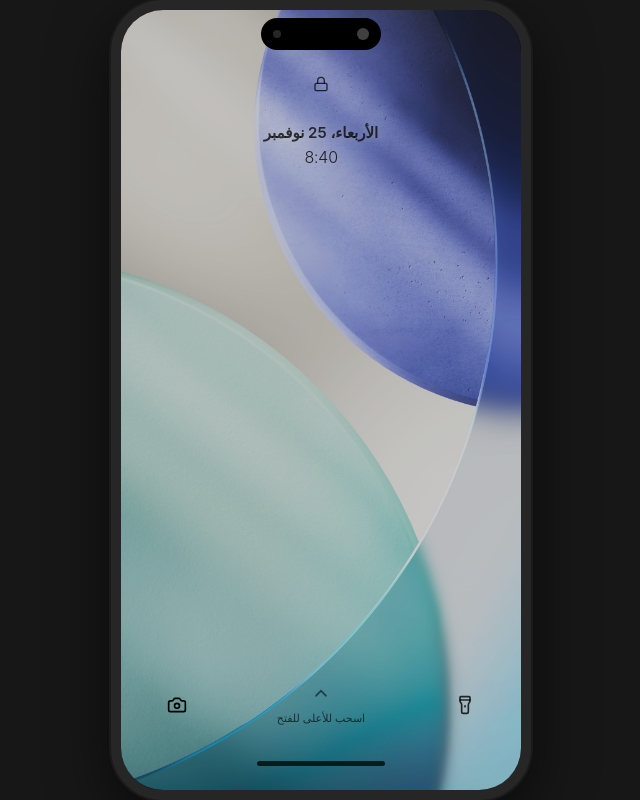
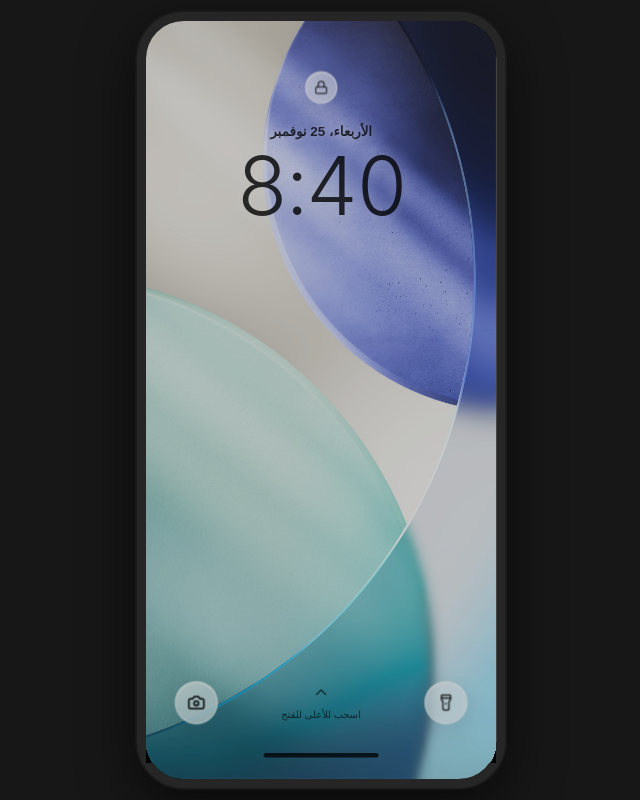
Before and after one commit to mnr88888/Manariphoneninja, a Next.js app: page / in a window 1280 px wide. Shown: the whole page, without its empty margins (319-959 px from the left). Built offline with nearby package versions, Linux system fonts and the light colour scheme; a web font is replaced by a local one.

Commit message:
Add files via upload

```diff
--- a/app/PhoneFrame.tsx
+++ b/app/PhoneFrame.tsx
@@ -1,6 +1,6 @@
 'use client';
 
-import { useEffect, useState } from 'react';
+import { useEffect, useRef, useState } from 'react';
 import { OSProvider, useOS } from './OSContext';
 import { SystemProvider, useSystem } from './system/SystemContext';
 import StatusBar from './components/StatusBar';
@@ -35,7 +35,9 @@ function PhoneShell() {
 
   return (
     <div
-      className="relative h-full w-full overflow-hidden bg-black"
+      data-phone-screen
+      data-appearance={settings.darkMode ? 'dark' : 'light'}
+      className="phone-screen relative h-full w-full overflow-hidden bg-black"
       style={{
         filter: `brightness(${settings.brightness}%)`,
         transition: 'filter 0.2s',
@@ -117,27 +119,78 @@ function PhoneShell() {
 }
 
 export default function PhoneFrame() {
+  const stage = useRef<HTMLDivElement>(null);
+  const [frame, setFrame] = useState({ width: 390, height: 844, bezel: 10, scale: 1, ready: false });
+
+  useEffect(() => {
+    const element = stage.current;
+    if (!element) return;
+    let request = 0;
+    const measure = () => {
+      cancelAnimationFrame(request);
+      request = requestAnimationFrame(() => {
+        const viewport = window.visualViewport;
+        element.style.height = `${viewport?.height ?? window.innerHeight}px`;
+        element.style.width = `${viewport?.width ?? window.innerWidth}px`;
+        element.style.top = `${viewport?.offsetTop ?? 0}px`;
+        element.style.left = `${viewport?.offsetLeft ?? 0}px`;
+        const style = getComputedStyle(element);
+        const width = Math.max(1, element.clientWidth - parseFloat(style.paddingLeft) - parseFloat(style.paddingRight));
+        const height = Math.max(1, element.clientHeight - parseFloat(style.paddingTop) - parseFloat(style.paddingBottom));
+        const compact = window.innerWidth <= 600 || window.matchMedia('(pointer: coarse) and (max-height: 600px)').matches;
+        const bezel = compact ? 0 : 10;
+        const logicalWidth = compact ? Math.max(360, Math.min(430, width)) : 390;
+        const widthScale = Math.min(1, width / logicalWidth);
+        const logicalHeight = compact ? Math.max(720, Math.min(956, height / widthScale)) : 844;
+        const scale = Math.min(1, width / (logicalWidth + bezel * 2), height / (logicalHeight + bezel * 2));
+        setFrame({ width: logicalWidth, height: logicalHeight, bezel, scale, ready: true });
+      });
+    };
+    measure();
+    const observer = new ResizeObserver(measure);
+    observer.observe(element);
+    window.addEventListener('resize', measure);
+    window.visualViewport?.addEventListener('resize', measure);
+    window.visualViewport?.addEventListener('scroll', measure);
+    return () => {
+      cancelAnimationFrame(request);
+      observer.disconnect();
+      window.removeEventListener('resize', measure);
+      window.visualViewport?.removeEventListener('resize', measure);
+      window.visualViewport?.removeEventListener('scroll', measure);
+    };
+  }, []);
+
+  const outerWidth = frame.width + frame.bezel * 2;
+  const outerHeight = frame.height + frame.bezel * 2;
   return (
-    <div className="fixed inset-0 flex items-center justify-center bg-neutral-900">
-      {/* Phone bezel */}
+    <div ref={stage} className="phone-stage fixed flex items-center justify-center bg-neutral-900">
       <div
-        className="relative flex h-full max-h-[880px] w-full max-w-[420px] flex-col overflow-hidden rounded-[52px] border-[10px] border-neutral-800 bg-black shadow-2xl"
+        className="relative shrink-0"
         style={{
-          boxShadow:
-            '0 0 0 2px #1a1a1a, 0 20px 60px rgba(0,0,0,0.6), inset 0 0 4px rgba(255,255,255,0.05)',
+          width: outerWidth * frame.scale,
+          height: outerHeight * frame.scale,
+          visibility: frame.ready ? 'visible' : 'hidden',
         }}
       >
-        {/* Dynamic Island / Notch */}
-        <div className="absolute left-1/2 top-2 z-[60] flex h-8 w-[120px] -translate-x-1/2 items-center justify-center rounded-full bg-black">
-          <div className="absolute right-3 h-3 w-3 rounded-full bg-neutral-700" />
-          <div className="absolute left-3 h-2 w-2 rounded-full bg-neutral-800" />
+        <div
+          className="absolute left-0 top-0 overflow-hidden border-solid border-neutral-800 bg-black"
+          style={{
+            width: outerWidth,
+            height: outerHeight,
+            borderWidth: frame.bezel,
+            borderRadius: frame.bezel ? 52 : 0,
+            transform: `scale(${frame.scale})`,
+            transformOrigin: 'top left',
+            boxShadow: frame.bezel ? '0 0 0 2px #1a1a1a, 0 20px 60px rgba(0,0,0,0.6)' : 'none',
+          }}
+        >
+          <SystemProvider>
+            <OSProvider>
+              <PhoneShell />
+            </OSProvider>
+          </SystemProvider>
         </div>
-
-        <SystemProvider>
-          <OSProvider>
-            <PhoneShell />
-          </OSProvider>
-        </SystemProvider>
       </div>
     </div>
   );
--- a/app/globals.css
+++ b/app/globals.css
@@ -15,8 +15,9 @@ body {
   height: 100%;
   overflow: hidden;
   background: #000;
-  font-family: -apple-system, BlinkMacSystemFont, 'SF Pro Display', 'Segoe UI',
-    system-ui, sans-serif;
+  font-family: var(--font-arabic), -apple-system, BlinkMacSystemFont, 'Segoe UI', sans-serif;
+  -webkit-font-smoothing: antialiased;
+  overscroll-behavior: none;
 }
 
 input,
@@ -260,3 +261,87 @@ html {
   transform-origin: top center;
   animation: banner-out 0.3s cubic-bezier(0.5, 0, 0.75, 0) forwards;
 }
+
+/* Local Arabic typography and mobile viewport containment. */
+button, input, textarea, select { font-family: inherit; }
+input:not([type='range']), textarea, select { font-size: max(16px, 1em); }
+.phone-stage {
+  inset: 0 auto auto 0;
+  width: 100%;
+  height: 100vh;
+  height: 100dvh;
+  padding: 12px;
+  overflow: hidden;
+}
+.phone-screen { isolation: isolate; container-type: size; }
+.phone-screen .overflow-y-auto {
+  overscroll-behavior-y: contain;
+  -webkit-overflow-scrolling: touch;
+}
+@media (max-width: 600px), (pointer: coarse) and (max-height: 600px) {
+  .phone-stage {
+    padding: env(safe-area-inset-top, 0px) env(safe-area-inset-right, 0px)
+      env(safe-area-inset-bottom, 0px) env(safe-area-inset-left, 0px);
+    background: #000;
+  }
+}
+
+/* One shared glass material: translucent tint, refracted light and edge sheen.
+   No animated filters: scrolling and gestures stay on the compositor. */
+.liquid-glass, .liquid-glass-dark, .liquid-glass-chrome {
+  --glass-tint: rgba(255,255,255,.62);
+  --glass-edge: rgba(255,255,255,.7);
+  background: linear-gradient(145deg, rgba(255,255,255,.32), transparent 48%, rgba(255,255,255,.1)), var(--glass-tint);
+  border: 1px solid var(--glass-edge);
+  box-shadow: 0 8px 28px rgba(15,23,42,.12), inset 0 1px 1px rgba(255,255,255,.65), inset 0 -1px 1px rgba(255,255,255,.12);
+  -webkit-backdrop-filter: blur(24px) saturate(1.65);
+  backdrop-filter: blur(24px) saturate(1.65);
+}
+.liquid-glass-dark {
+  --glass-tint: rgba(28,30,40,.46);
+  --glass-edge: rgba(255,255,255,.24);
+  color: white;
+  box-shadow: 0 8px 28px rgba(0,0,0,.2), inset 0 1px 1px rgba(255,255,255,.32);
+}
+.liquid-glass-chrome { --glass-tint: rgba(248,250,255,.78); box-shadow: inset 0 1px 1px rgba(255,255,255,.85); }
+.liquid-glass[data-active='true'] { background: #fff; color: #111827; }
+.glass-overlay {
+  background: rgba(238,242,250,.28);
+  -webkit-backdrop-filter: blur(32px) saturate(1.4);
+  backdrop-filter: blur(32px) saturate(1.4);
+}
+.glass-overlay-dark { background: rgba(8,12,24,.48); }
+.system-app-shell { background-image: radial-gradient(ellipse at top right, rgba(199,220,255,.17), transparent 60%); }
+.system-section { border: 1px solid rgba(255,255,255,.72); box-shadow: 0 4px 16px rgba(30,50,80,.035); }
+.system-section > * { background-color: rgba(255,255,255,.72); }
+.system-tab-active { background: rgba(120,140,180,.12); border-radius: 24px; padding: 5px 2px; }
+.home-app-grid { grid-auto-rows: minmax(78px, 1fr); }
+.home-icon-art { border: 1px solid rgba(255,255,255,.28); }
+.lock-clock {
+  font-family: -apple-system, BlinkMacSystemFont, 'Helvetica Neue', var(--font-arabic), sans-serif;
+  font-size: clamp(76px, 23cqw, 100px);
+  direction: ltr;
+  white-space: nowrap;
+  text-shadow: 0 2px 18px rgba(255,255,255,.45);
+}
+@container (max-height: 760px) {
+  .home-app-grid { row-gap: 8px; grid-auto-rows: minmax(72px, 1fr); }
+  .lock-top { margin-top: 48px; }
+  .lock-date-clock { margin-top: 12px; }
+  .lock-shortcuts { padding-bottom: 18px; }
+  .lock-shortcuts-row { margin-bottom: 24px; }
+}
+@supports not ((backdrop-filter: blur(1px)) or (-webkit-backdrop-filter: blur(1px))) {
+  .liquid-glass, .liquid-glass-chrome { background: rgba(245,247,252,.96); }
+  .liquid-glass-dark { background: rgba(30,34,45,.96); }
+  .glass-overlay { background: rgba(235,239,247,.96); }
+  .glass-overlay-dark { background: rgba(14,18,28,.96); }
+}
+@media (prefers-reduced-transparency: reduce), (prefers-contrast: more) {
+  .liquid-glass, .liquid-glass-chrome, .glass-overlay { background: #f5f7fc; -webkit-backdrop-filter: none; backdrop-filter: none; }
+  .liquid-glass-dark, .glass-overlay-dark { background: #222735; -webkit-backdrop-filter: none; backdrop-filter: none; }
+}
+@media (prefers-reduced-motion: reduce) {
+  *, *::before, *::after { animation-duration: .01ms !important; animation-delay: 0ms !important; transition-duration: .01ms !important; scroll-behavior: auto !important; }
+  .animate-bounce, .animate-pulse { animation: none !important; }
+}
--- a/app/layout.tsx
+++ b/app/layout.tsx
@@ -1,24 +1,29 @@
 import './globals.css';
 import type { Metadata } from 'next';
+import localFont from 'next/font/local';
+
+const arabicFont = localFont({
+  src: [
+    { path: '../public/fonts/IBMPlexSansArabic-Light.woff2', weight: '300', style: 'normal' },
+    { path: '../public/fonts/IBMPlexSansArabic-Regular.woff2', weight: '400', style: 'normal' },
+    { path: '../public/fonts/IBMPlexSansArabic-Medium.woff2', weight: '500', style: 'normal' },
+    { path: '../public/fonts/IBMPlexSansArabic-SemiBold.woff2', weight: '600', style: 'normal' },
+    { path: '../public/fonts/IBMPlexSansArabic-Bold.woff2', weight: '700', style: 'normal' },
+  ],
+  variable: '--font-arabic',
+  display: 'swap',
+  preload: true,
+});
 
 export const metadata: Metadata = {
   title: 'محاكي آيفون',
   description: 'محاكي آيفون تفاعلي في المتصفح',
-  viewport: {
-    width: 'device-width',
-    initialScale: 1,
-    maximumScale: 1,
-    userScalable: false,
-  },
+  viewport: { width: 'device-width', initialScale: 1, viewportFit: 'cover' },
 };
 
-export default function RootLayout({
-  children,
-}: {
-  children: React.ReactNode;
-}) {
+export default function RootLayout({ children }: { children: React.ReactNode }) {
   return (
-    <html lang="ar" dir="rtl">
+    <html lang="ar" dir="rtl" className={arabicFont.variable}>
       <body>{children}</body>
     </html>
   );
```
